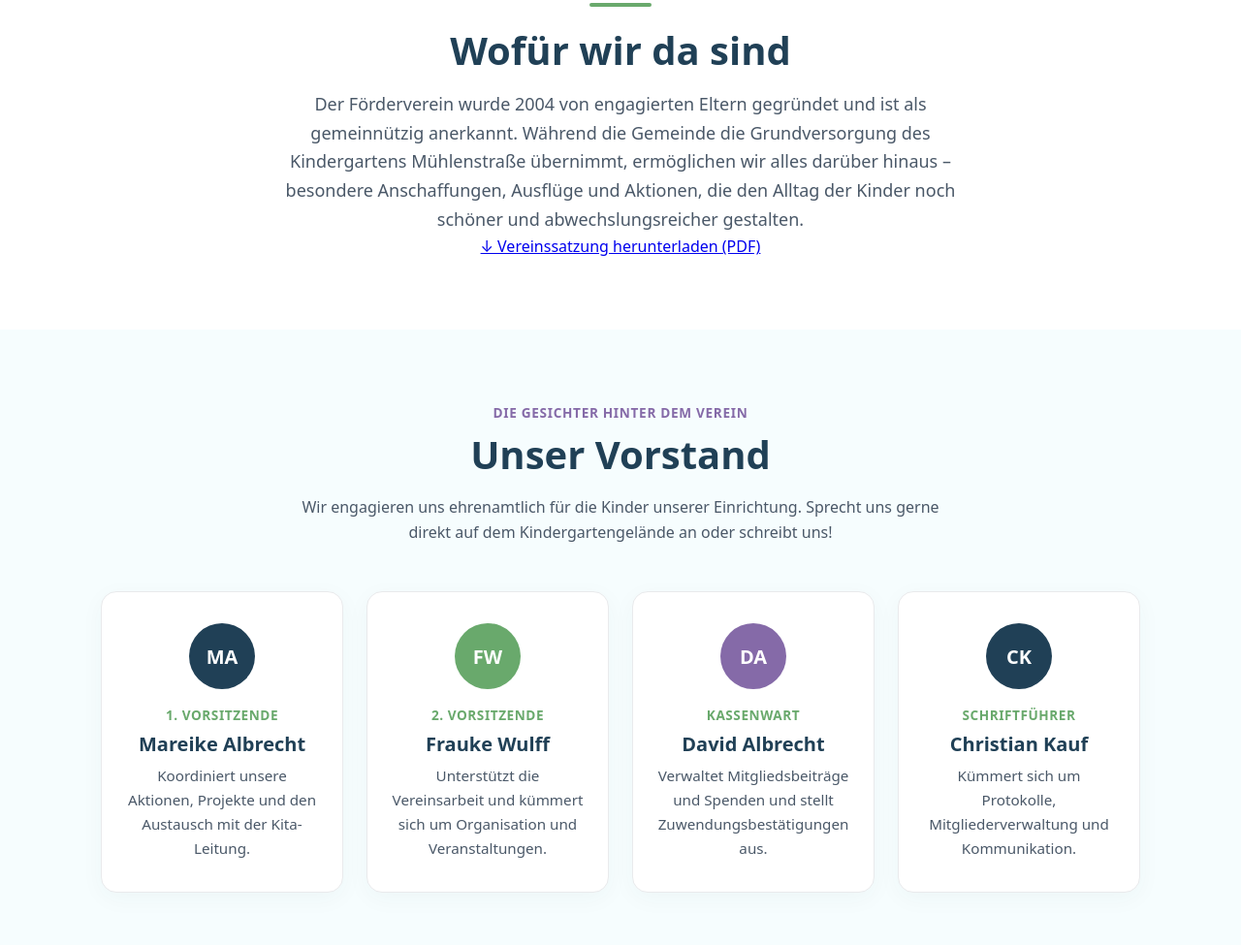
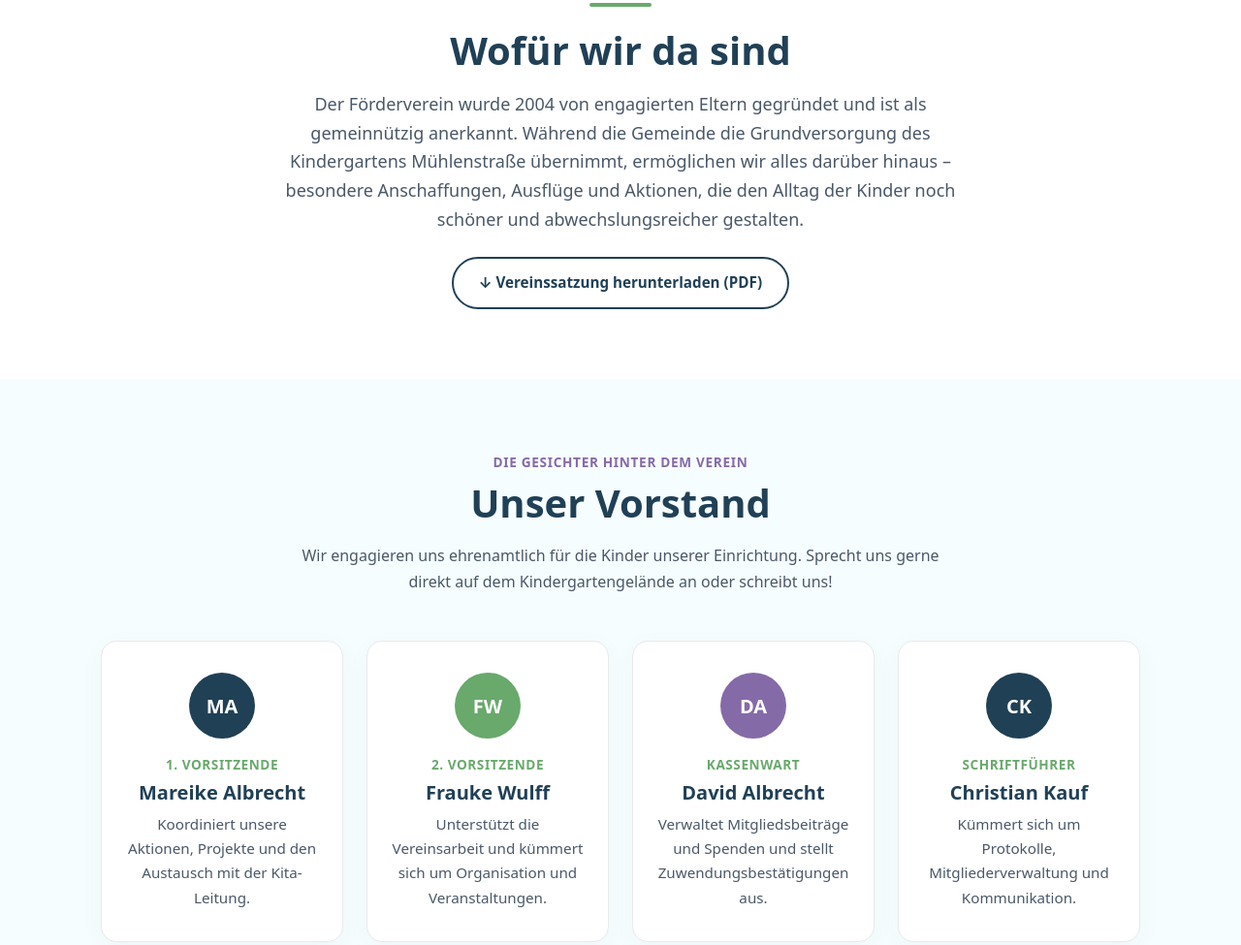
Before and after one commit to kyanwulff-cmyk/fv-muehlenstrasse, a plain HTML site: page index.html in a window 1280 px wide. Shown: the part 666-1641 px from the top of the page at 97% size. Drawn offline with Linux system fonts and the light colour scheme.

Commit message:
Update style.css

```diff
--- a/style.css
+++ b/style.css
@@ -59,7 +59,7 @@ p {
   margin-bottom: 1rem;
 }
 
-/* Button */
+/* Buttons */
 .btn {
   display: inline-block;
   background-color: var(--petrol);
@@ -82,6 +82,33 @@ button.btn {
   border: none;
   cursor: pointer;
   font-family: inherit;
+}
+
+.doc-action {
+  margin-top: 1.5rem;
+}
+
+.btn-outline {
+  display: inline-flex;
+  align-items: center;
+  justify-content: center;
+  gap: 0.45rem;
+  background-color: var(--white);
+  color: var(--petrol);
+  border: 2px solid var(--petrol);
+  font-weight: 700;
+  font-size: 0.95rem;
+  padding: 0.75rem 1.6rem;
+  border-radius: 30px;
+  text-decoration: none;
+  text-align: center;
+  transition: background-color 0.2s ease, color 0.2s ease, transform 0.15s ease;
+}
+
+.btn-outline:hover {
+  background-color: var(--petrol);
+  color: var(--white);
+  transform: translateY(-1px);
 }
 
 /* Header */
@@ -525,6 +552,12 @@ button.btn {
     font-size: 0.95rem;
   }
 
+  .btn-outline {
+    width: 100%;
+    padding: 0.75rem 1.2rem;
+    font-size: 0.9rem;
+  }
+
   .section {
     padding: 3.25rem 0;
   }
```
